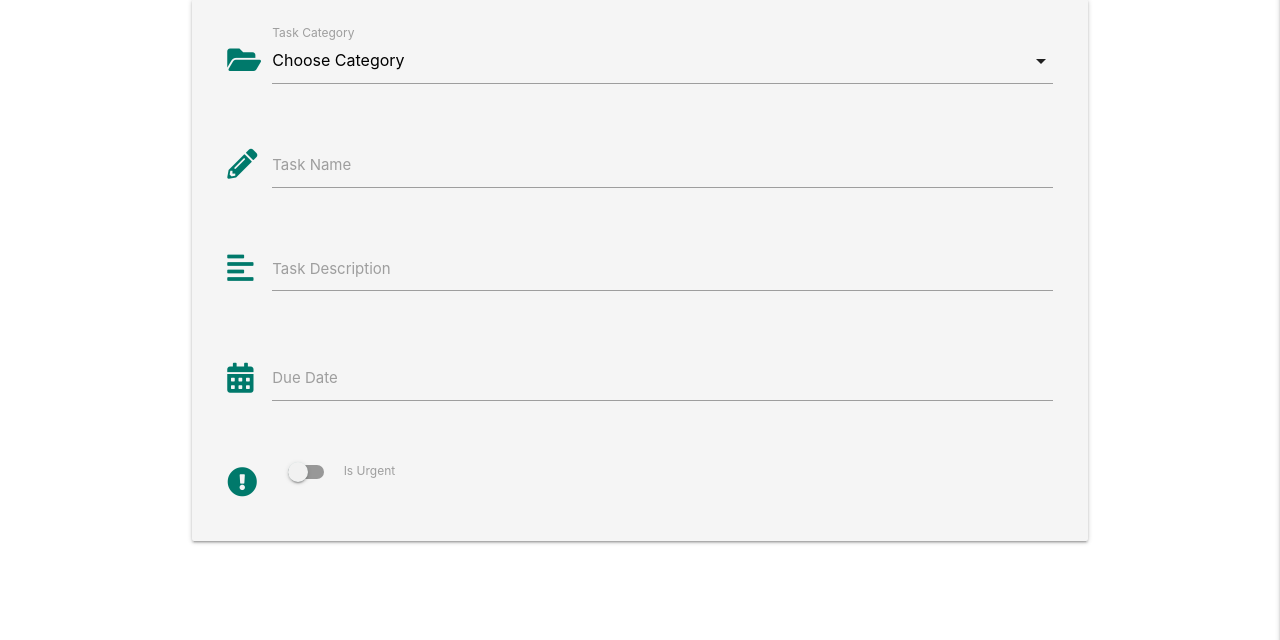
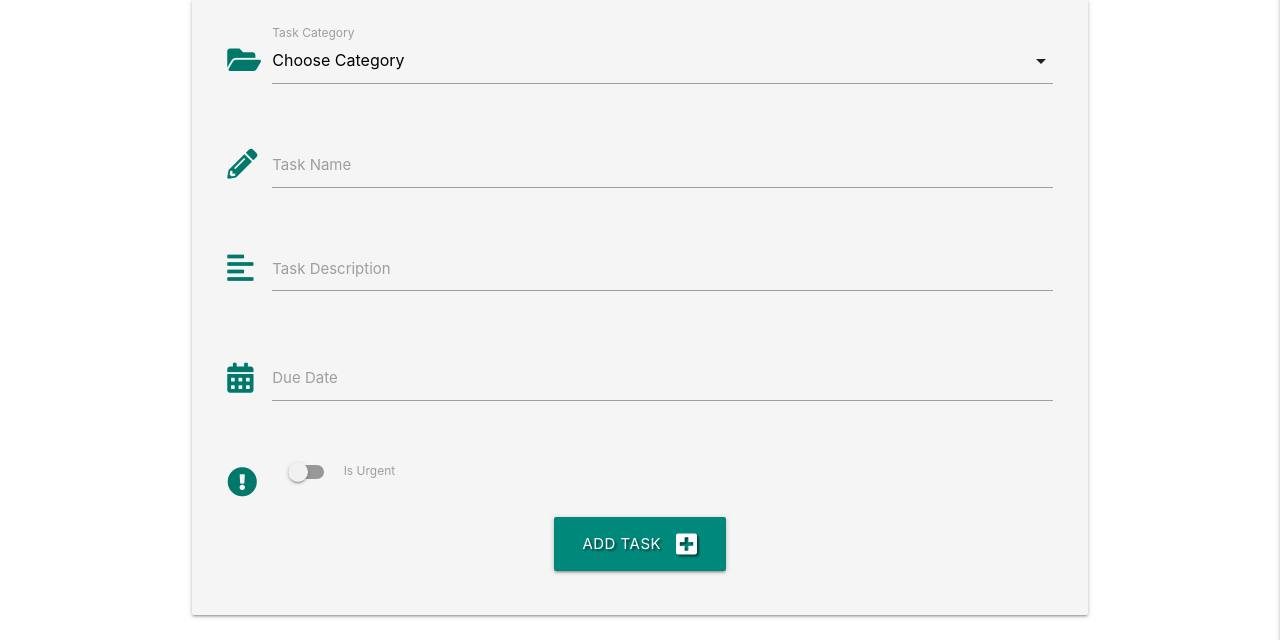
Before and after one commit to SRay-2020/flask-task-manager-project, a Flask app: page /add_task in a window 1280 px wide. Shown: the part 160-800 px from the top of the page. Run offline with Flask 2, Linux system fonts and the light colour scheme; data that the repository does not hold is empty; some libraries are stand-ins or nearby versions.

Commit message:
Fix name error for description and submit task to db

```diff
--- a/app.py
+++ b/app.py
@@ -97,8 +97,22 @@ def logout():
     return redirect(url_for("login"))
 
 
-@app.route("/add_task")
+@app.route("/add_task", methods=["GET", "POST"])
 def add_task():
+    if request.method =="POST":
+        is_urgent = "on" if request.form.get("is_urgent") else "off"
+        task = {
+            "category_name" : request.form.get("category_name"),
+            "task_name" : request.form.get("task_name"),
+            "task_description" : request.form.get("task_description"),
+            "is_urgent" : is_urgent,
+            "due_date" : request.form.get("due_date"),
+            "created_by" : session["user"]
+        }
+        mongo.db.tasks.insert_one(task)
+        flash("Task Successfully Added")
+        return redirect(url_for("get_tasks"))
+
     categories = mongo.db.categories.find().sort("category_name", 1)
     return render_template("add_task.html", categories=categories)
 
--- a/templates/add_task.html
+++ b/templates/add_task.html
@@ -4,7 +4,8 @@
     <h3 class="teal-text text-darken-4 center-align">Add Task</h3>
 
     <div class="row card-panel grey lighten-4">
-        <form class="col s12" method="POST" action="">
+        <form class="col s12" method="POST" action="{{ url_for('add_task') }}">
+            <!-- category selection -->
             <div class="row">
                 <div class="input-field col s12">
                     <i class="fas fa-folder-open prefix teal-text text-darken-2"></i>
@@ -17,6 +18,7 @@
                     <label>Task Category</label>
                 </div>
             </div>
+            <!-- task name -->
             <div class="row">
                 <div class="input-field col s12">
                     <i class="fas fa-pencil-alt prefix teal-text text-darken-2"></i>
@@ -25,14 +27,16 @@
                     <label for="task_name">Task Name</label>
                 </div>
             </div>
+            <!-- task description -->
             <div class="row">
                 <div class="input-field col s12">
                     <i class="fas fa-align-left prefix teal-text text-darken-2"></i>
-                    <textarea id="task_description" mame="task_description" minlength="5"
+                    <textarea id="task_description" name="task_description" minlength="5"
                         maxlength="200" class="materialize-textarea validate" required></textarea>
                     <label for="task_description">Task Description</label>
                 </div>
             </div>
+            <!-- due date picker -->
             <div class="row">
                 <div class="input-field col s12">
                     <i class="fas fa-calendar-alt prefix teal-text text-darken-2"></i>
@@ -40,6 +44,7 @@
                     <label for="due_date">Due Date</label>
                 </div>
             </div>
+            <!-- is urgent toggle -->
             <div class="row">
                 <div class="input-field col s12">
                     <div class="switch">
@@ -52,6 +57,15 @@
                     </div>
                 </div>
             </div>
+            <!-- submit button -->
+            <div class="row">
+                <div class="col s12 center-align">
+                    <button type="submit" class="btn-large teal darken-1 text-shadow">
+                        Add Task <i class="fas fa-plus-square right"></i>
+                    </button>
+
+                </div>
+            </div>
         </form>
     </div>
 
--- a/templates/tasks.html
+++ b/templates/tasks.html
@@ -1,6 +1,7 @@
 {% extends "base.html" %}
 {% block content %}
 
+    <h3 class="teal-text text-darken-4 center-align">All Tasks</h3>
     <ul class="collapsible">
         {% for task in tasks %}
         <li>
@@ -15,6 +16,7 @@
             <div class="collapsible-body">
                 <strong>{{ task.category_name }}</strong>
                 <p>{{ task.task_description }}</p>
+                <p><em>by:{{ task.created_by }}</em> </p>
             </div>
         </li>
         {% endfor %}
```
